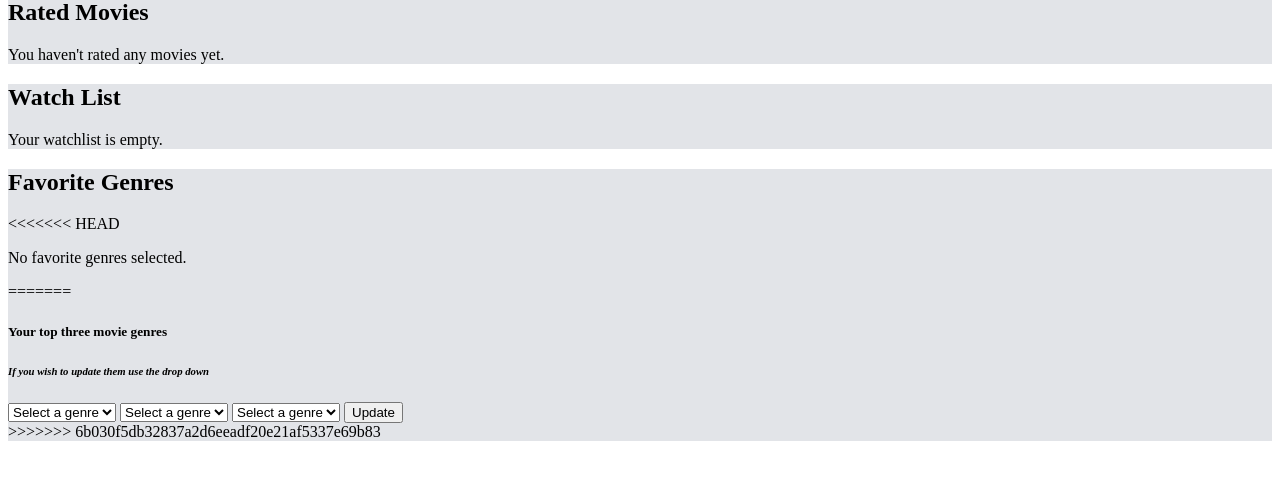
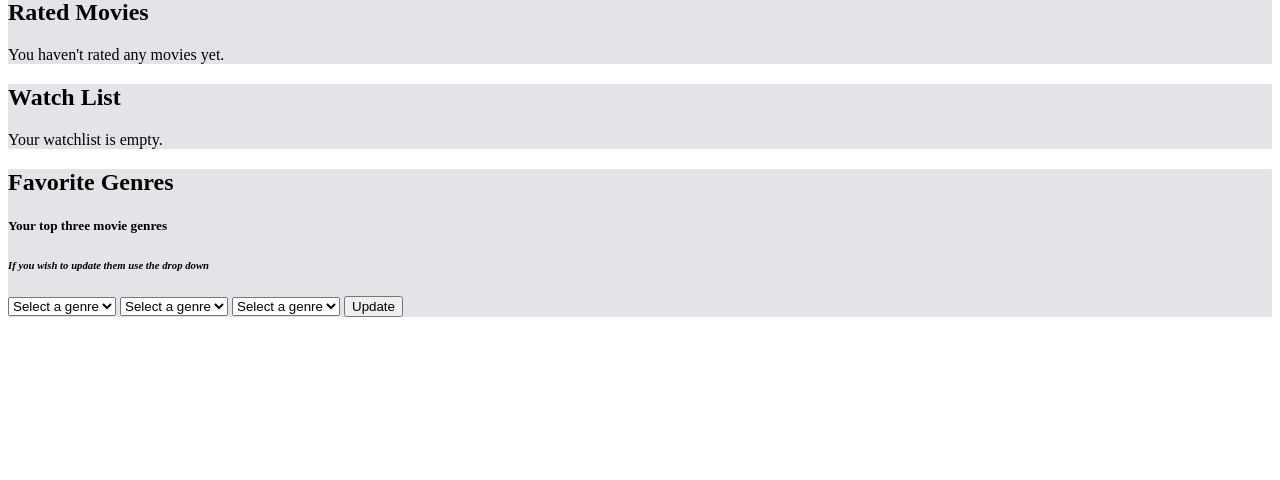
Before and after one commit to AllisonBriggs/Group-6-Movie-Recommender, a Flask app: page /profile in a window 1280 px wide. Shown: the part 189-669 px from the top of the page. Run offline with Flask 3, Linux system fonts and the light colour scheme; a user stored in the database is signed in.

Commit message:
resolving merge conflicts

```diff
--- a/backend/templates/profile.html
+++ b/backend/templates/profile.html
@@ -43,17 +43,6 @@
 
     <div class="prof_genres">
         <h2>Favorite Genres</h2>
-<<<<<<< HEAD
-        {% if favorite_genres %}
-            <ul>
-                {% for genre in favorite_genres %}
-                    <li>{{ genre }}</li>
-                {% endfor %}
-            </ul>
-        {% else %}
-            <p>No favorite genres selected.</p>
-        {% endif %}
-=======
         <h5>Your top three movie genres</h5>
         <h6><i>If you wish to update them use the drop down</i></h6>
         <!--Display the favorite Genres-->
@@ -93,7 +82,6 @@
         </form>
 
 
->>>>>>> 6b030f5db32837a2d6eeadf20e21af5337e69b83
     </div>
 
 </body>
```
